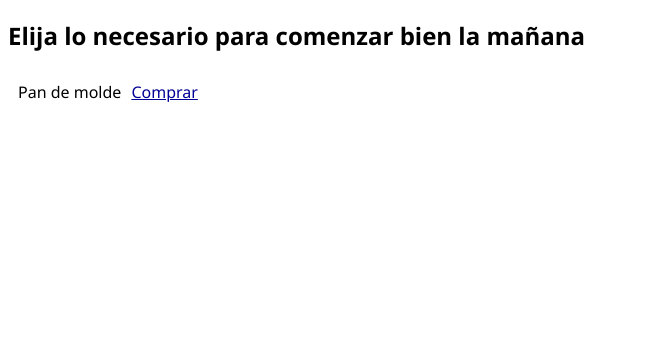
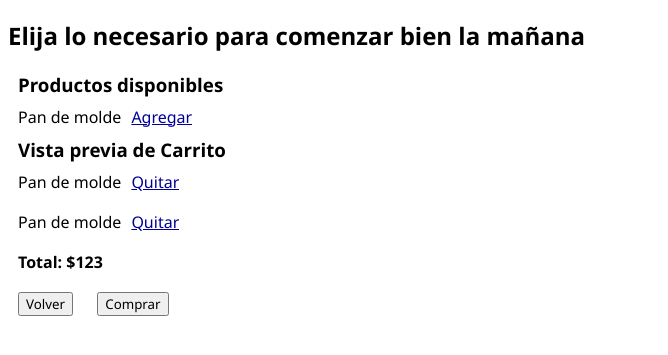
Before and after one commit to EdwardERF/js-flex-proyecto-integrador, a plain HTML site: page index.html in a window 1280 px wide. Shown: the part 67-422 px from the top of the page, without its empty margins (0-668 px from the left). Drawn offline with Linux system fonts and the light colour scheme.

Commit message:
Se genera estructura basica de HTML para generar luego codigo JS dinamico

```diff
--- a/css/main.css
+++ b/css/main.css
@@ -18,3 +18,16 @@
   text-decoration: underline;
   color: rgb(0, 0, 151);
 }
+
+.tituloSecundario {
+  margin: auto 10px;
+}
+
+.botonesCarrito {
+  margin: auto 10px;
+}
+
+#precioTotal {
+  font-weight: bold;
+  margin-bottom: 10px;
+}
--- a/index.html
+++ b/index.html
@@ -8,11 +8,29 @@
 </head>
 <body>
   <h1>Tienda de Productos para el desayuno</h1>
-  <h2>Elija lo necesario para comenzar bien la mañana</h2>
+  <h2 id="tituloSecundario">Elija lo necesario para comenzar bien la mañana</h2>
 
+  <h3 id="tituloProductosDisponibles" class="tituloSecundario">Productos disponibles</h3>
 
   <div class="item">
-    <ul>Pan de molde</ul><input type="button" id="btnPanMolde" value="Comprar"></input type="button">
+    <ul>Pan de molde</ul><input type="button" id="btnPanMolde" value="Agregar"></input type="button">
+  </div>
+
+  <h3 id="tituloPreviaCarrito" class="tituloSecundario">Vista previa de Carrito</h3>
+
+  <div id="previaCarrito" class="previaCarrito">
+    <div class="item">
+    <ul>Pan de molde</ul><input type="button" id="btnPanMolde" value="Quitar"></input type="button">
+    </div>
+    <div class="item">
+    <ul>Pan de molde</ul><input type="button" id="btnPanMolde" value="Quitar"></input type="button">
+  </div>
+  <div id="precioTotal" class="item">
+    <ul>Total: $123</ul>
+  </div>
+
+    <input type="button" value="Volver" class="botonesCarrito" id="btnVolver">
+    <input type="button" value="Comprar" class="botonesCarrito" id="btnComprar">
   </div>
 
   <script src="js/main.js"></script>
```
Also changed, not shown: 1 other file.
